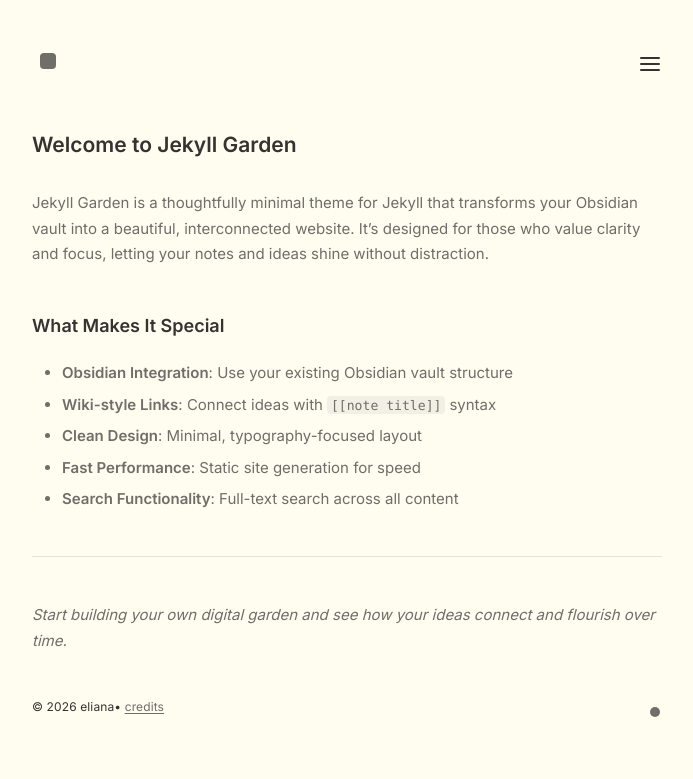
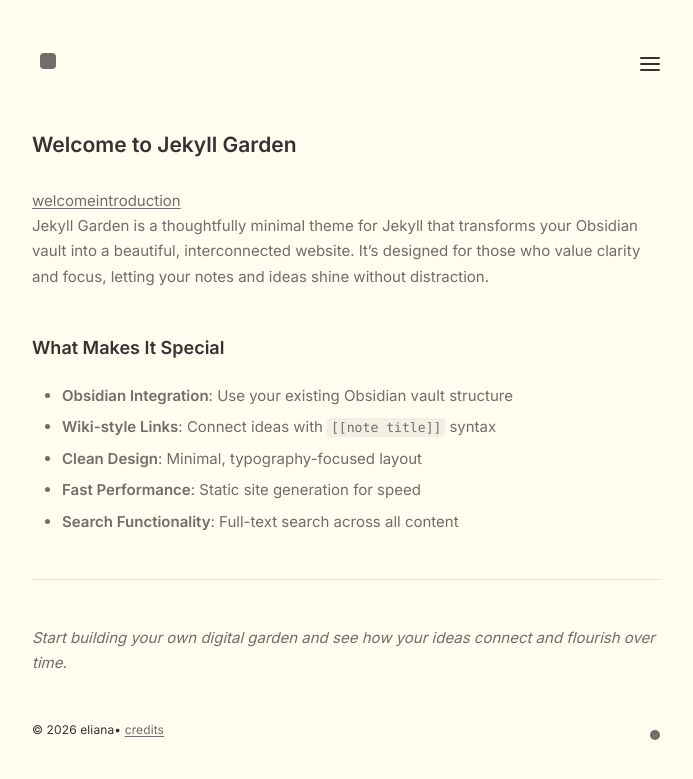
Before and after one commit to jubilancy/dg, a Jekyll site: the page built from _posts/2024-01-15-welcome-to-jekyll-garden.md, in a window 1280 px wide. Shown: the top 779 px of the page, without its empty margins (293-986 px from the left). Built offline with Jekyll 4.4.1, drawn with Linux system fonts in a browser that asks for light colours.

Commit message:
Add files via upload

```diff
--- a/_layouts/Post.html
+++ b/_layouts/Post.html
@@ -79,6 +79,13 @@
             <!--- Notes Layout-->
             {%- if page.content-type == "notes" -%}
                 <h1>{{page.title}}</h1>
+                {%- if page.tags.size > 0 -%}
+                <div class="tags">
+                  {%- for tag in page.tags -%}
+                  <a href="{{ site.baseurl }}/tags/{{ tag }}/" class="tag">{{ tag }}</a>
+                  {%- endfor -%}
+                </div>
+                {%- endif -%}
                 {%- include Content.html -%}
                 {%- if site.preferences.backlinks.enabled -%}
                 {%- include Backlinks.html -%}
@@ -88,6 +95,13 @@
              <!--- Post Layout-->
              {%- if page.content-type == "post"  -%}
                  <h1>{{page.title}}</h1>
+                 {%- if page.tags.size > 0 -%}
+                 <div class="tags">
+                   {%- for tag in page.tags -%}
+                   <a href="{{ site.baseurl }}/tags/{{ tag }}/" class="tag">{{ tag }}</a>
+                   {%- endfor -%}
+                 </div>
+                 {%- endif -%}
                  {%- include Content.html -%}
                  {%- if site.preferences.backlinks.enabled -%}
                  {%- include Backlinks.html -%}
```
Also changed, not shown: _layouts/Tag.html (+2 -13 lines).
